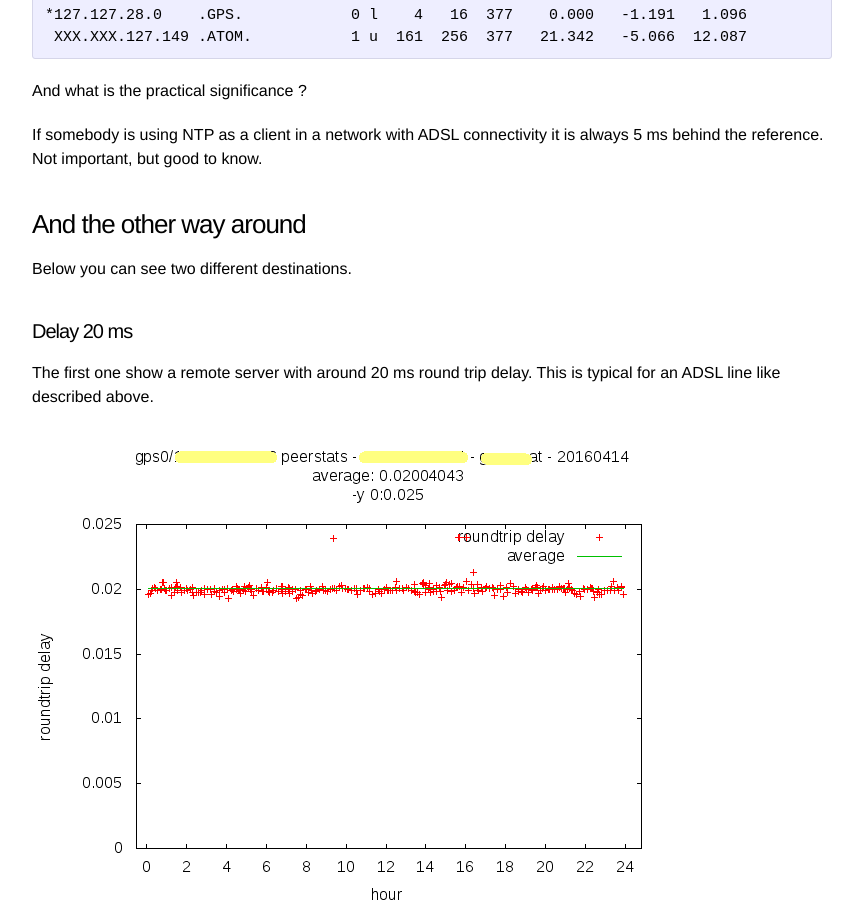
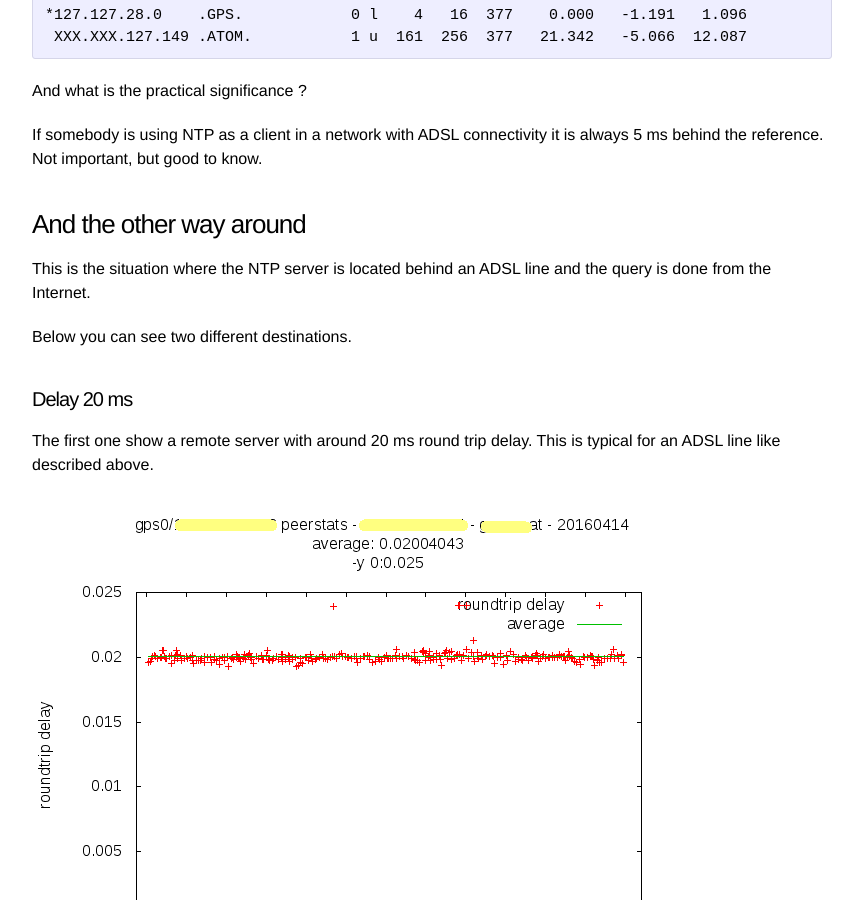
Before and after one commit to hans-mayer/blog, a Jekyll site: the page built from _posts/2016-03-16-ntp-and-adsl.markdown, in a window 1280 px wide and 900 px high, scrolled down 1818 px. Shown: the whole window, without its empty margins (208-1071 px from the left). Built offline with Jekyll 4.4.1, drawn with Linux system fonts in a browser that asks for light colours.

Commit message:
ntp-and-adsl updated

```diff
--- a/_posts/2016-03-16-ntp-and-adsl.markdown
+++ b/_posts/2016-03-16-ntp-and-adsl.markdown
@@ -38,6 +38,8 @@ And what is the practical significance ?
 If somebody is using NTP as a client in a network with ADSL connectivity it is always 5 ms behind the reference. Not important, but good to know.
 
 ### And the other way around
+
+This is the situation where the NTP server is located behind an ADSL line and the query is done from the Internet.
 
 Below you can see two different destinations.
 
```
